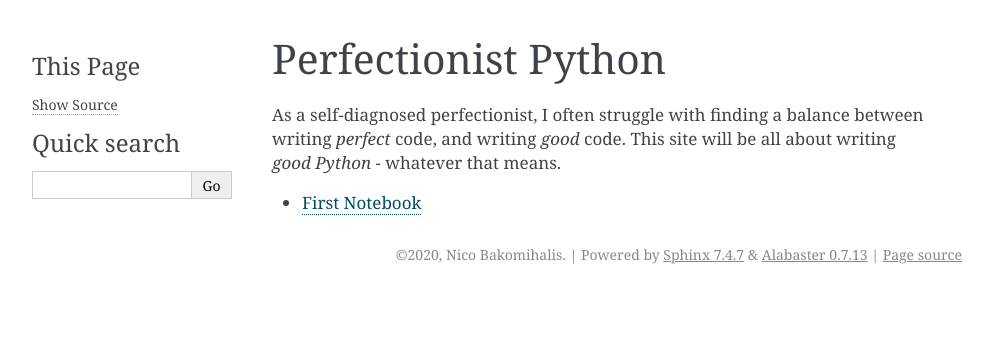
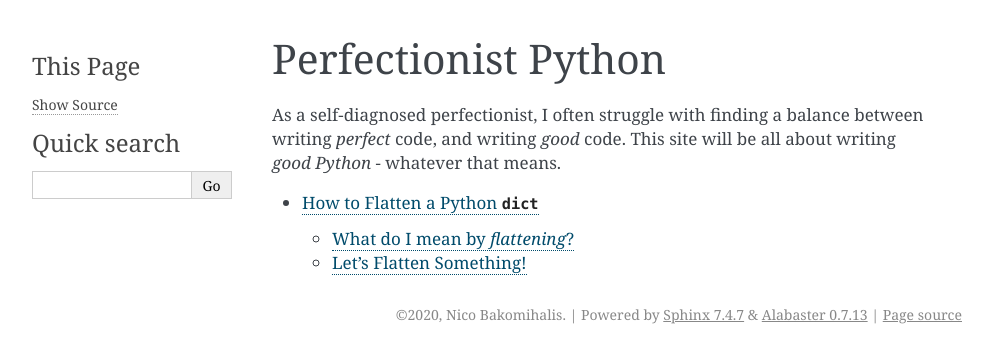
Before and after one commit to nicobako/pythonic-misadventures, a Sphinx documentation site: the page built from doc/source/perfectionist_python/index.rst, in a window 1280 px wide. Shown: the top 363 px of the page, without its empty margins (148-1141 px from the left). Built offline with Sphinx 7.4.7, drawn with Linux system fonts in a browser that asks for light colours.

Commit message:
created initial pages and content for flattening dict article

```diff
--- a/doc/source/perfectionist_python/index.rst
+++ b/doc/source/perfectionist_python/index.rst
@@ -9,4 +9,4 @@ writing *good Python* - whatever that means.
 
 .. toctree::
 
-   first_notebook
+   how_to_flatten_a_python_dict
```
Also changed, not shown: doc/source/perfectionist_python/first_notebook.ipynb (deleted), doc/source/perfectionist_python/how_to_flatten_a_python_dict.ipynb (added).
